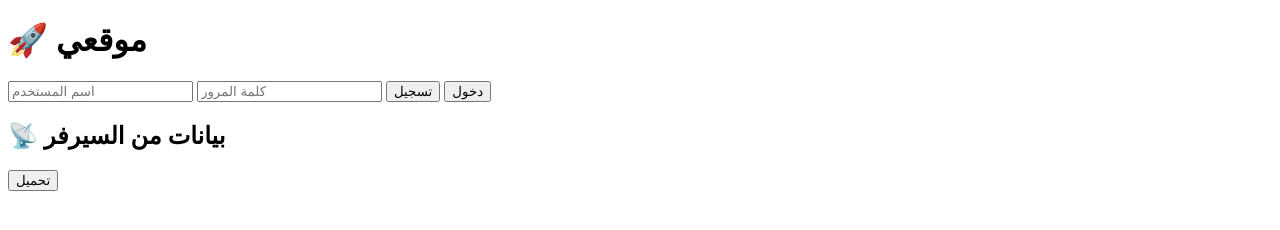
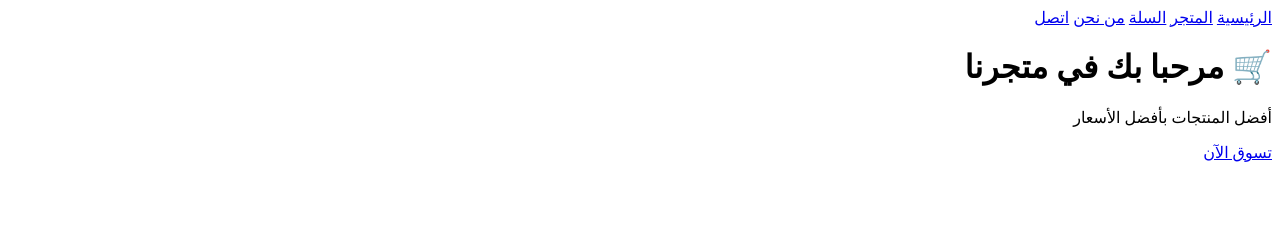
Before and after one commit to chahin5-hub/style.css1, a plain HTML site: page index.html in a window 1280 px wide. Drawn offline with Linux system fonts and the light colour scheme.

Commit message:
Update index.html

```diff
--- a/index.html
+++ b/index.html
@@ -1,53 +1,26 @@
 <!DOCTYPE html>
-<html lang="ar">
+<html lang="ar" dir="rtl">
 <head>
 <meta charset="UTF-8">
-<title>موقعي الاحترافي</title>
+<title>متجري</title>
+<link rel="stylesheet" href="style.css">
 </head>
+
 <body>
 
-<h1>🚀 موقعي</h1>
+<nav>
+<a href="index.html">الرئيسية</a>
+<a href="shop.html">المتجر</a>
+<a href="cart.html">السلة</a>
+<a href="about.html">من نحن</a>
+<a href="contact.html">اتصل</a>
+</nav>
 
-<input id="user" placeholder="اسم المستخدم">
-<input id="pass" placeholder="كلمة المرور">
-<button onclick="register()">تسجيل</button>
-<button onclick="login()">دخول</button>
-
-<h2>📡 بيانات من السيرفر</h2>
-<button onclick="getData()">تحميل</button>
-<p id="data"></p>
-
-<script>
-async function register(){
-  await fetch("http://localhost:3000/register",{
-    method:"POST",
-    headers:{"Content-Type":"application/json"},
-    body:JSON.stringify({
-      username: user.value,
-      password: pass.value
-    })
-  });
-  alert("تم التسجيل");
-}
-
-async function login(){
-  const res = await fetch("http://localhost:3000/login",{
-    method:"POST",
-    headers:{"Content-Type":"application/json"},
-    body:JSON.stringify({
-      username: user.value,
-      password: pass.value
-    })
-  });
-  alert(await res.text());
-}
-
-async function getData(){
-  const res = await fetch("http://localhost:3000/api/data");
-  const data = await res.json();
-  document.getElementById("data").innerText = data.message;
-}
-</script>
+<header>
+<h1>🛒 مرحبا بك في متجرنا</h1>
+<p>أفضل المنتجات بأفضل الأسعار</p>
+<a href="shop.html" class="btn">تسوق الآن</a>
+</header>
 
 </body>
 </html>
```
